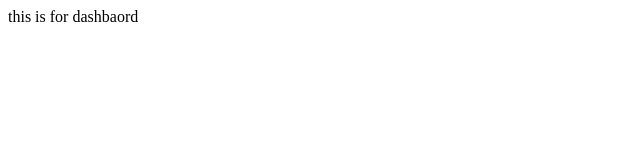
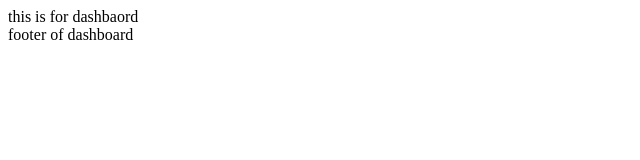
Before and after one commit to Mizba-Hub/demo-bloodbank-app, a plain HTML site: page dashboard.html in a window 1280 px wide. Shown: the whole page, without its empty margins (0-640 px from the left). Drawn offline with Linux system fonts and the light colour scheme.

Commit message:
footer implemented in dashboard

```diff
--- a/dashboard.html
+++ b/dashboard.html
@@ -8,4 +8,7 @@
 <body>
     this is for dashbaord
 </body>
+<footer>
+    footer of dashboard
+</footer>
 </html>
```
